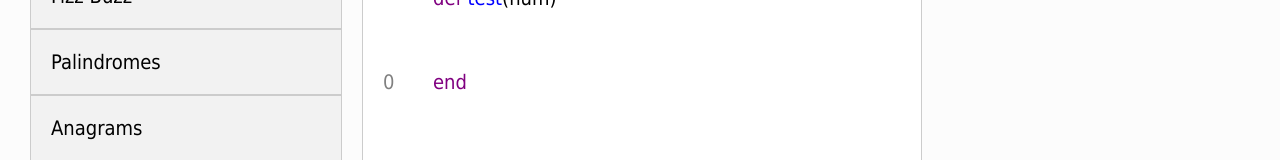
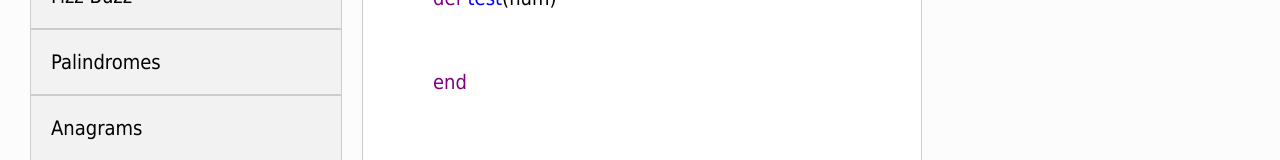
Before and after one commit to bmartinson5/ruby-IDE, a React (Create React App) app: page / in a window 1280 px wide. Shown: the part 278-438 px from the top of the page. Built offline with nearby package versions, Linux system fonts and the light colour scheme; no server answers.

Commit message:
frontend recieves test eval

```diff
--- a/src/components/Editor.js
+++ b/src/components/Editor.js
@@ -366,28 +366,13 @@ export default class Editor extends React.Component {
   render() {
     const lineNumsOutput = [];
     const { possibleSuggestions } = this.state;
-    // for (let i = 1; i <= this.state.lineNums; ++i) {
-    //   lineNumsOutput.push(
-    //     <div className="line-number" key={i.toString()}>
-    //       {i.toString()}
-    //     </div>
-    //   );
-    // }
-
-    for (let i = 1; i <= this.state.lineNums-1; ++i) {
+    for (let i = 1; i <= this.state.lineNums; ++i) {
       lineNumsOutput.push(
         <div className="line-number" key={i.toString()}>
           {i.toString()}
         </div>
       );
     }
-
-    lineNumsOutput.push(
-      <div className="last-line-number" key={this.state.lineNums}>
-        {this.state.lineNums.toString()}
-      </div>
-    );
-
 
 
     return (
```
